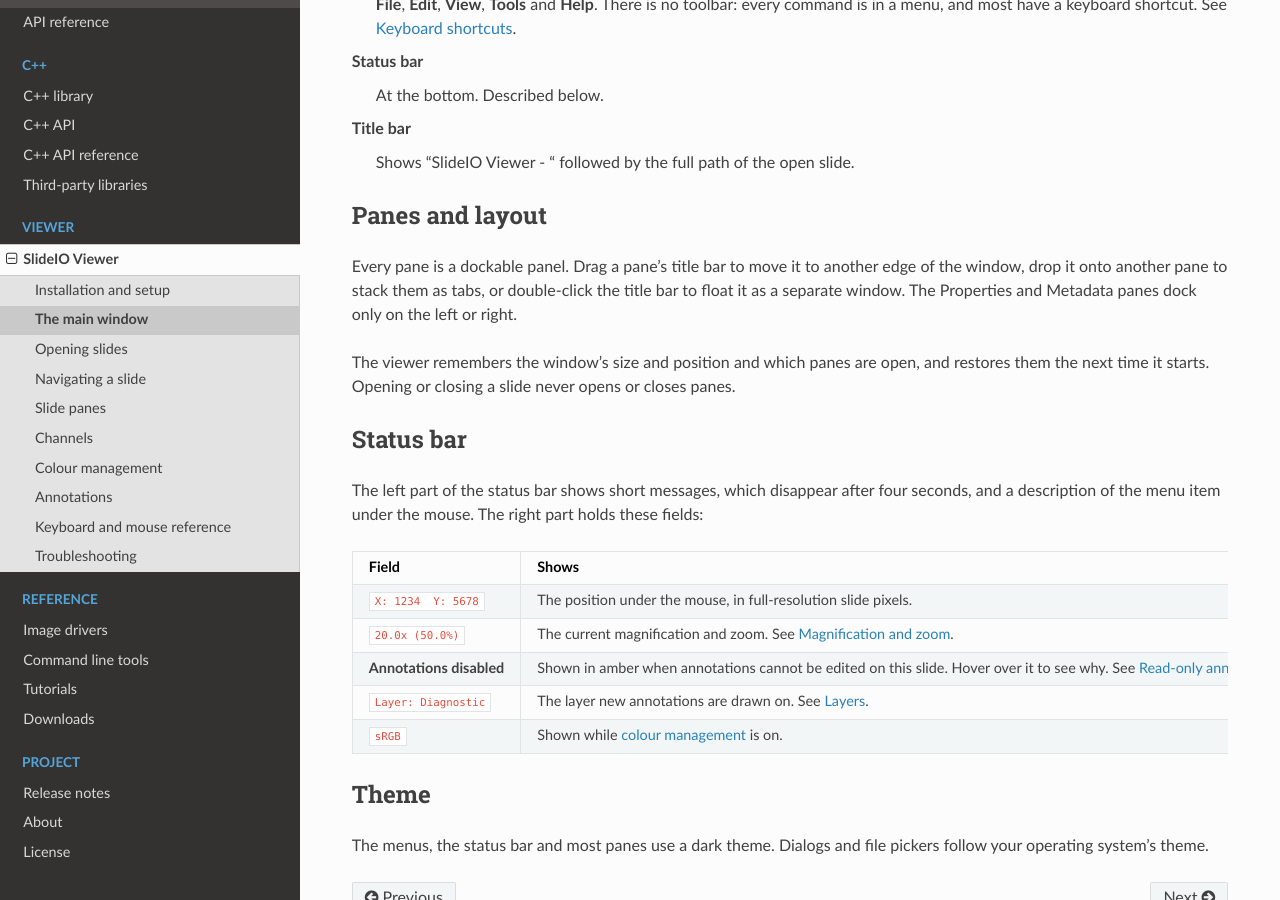
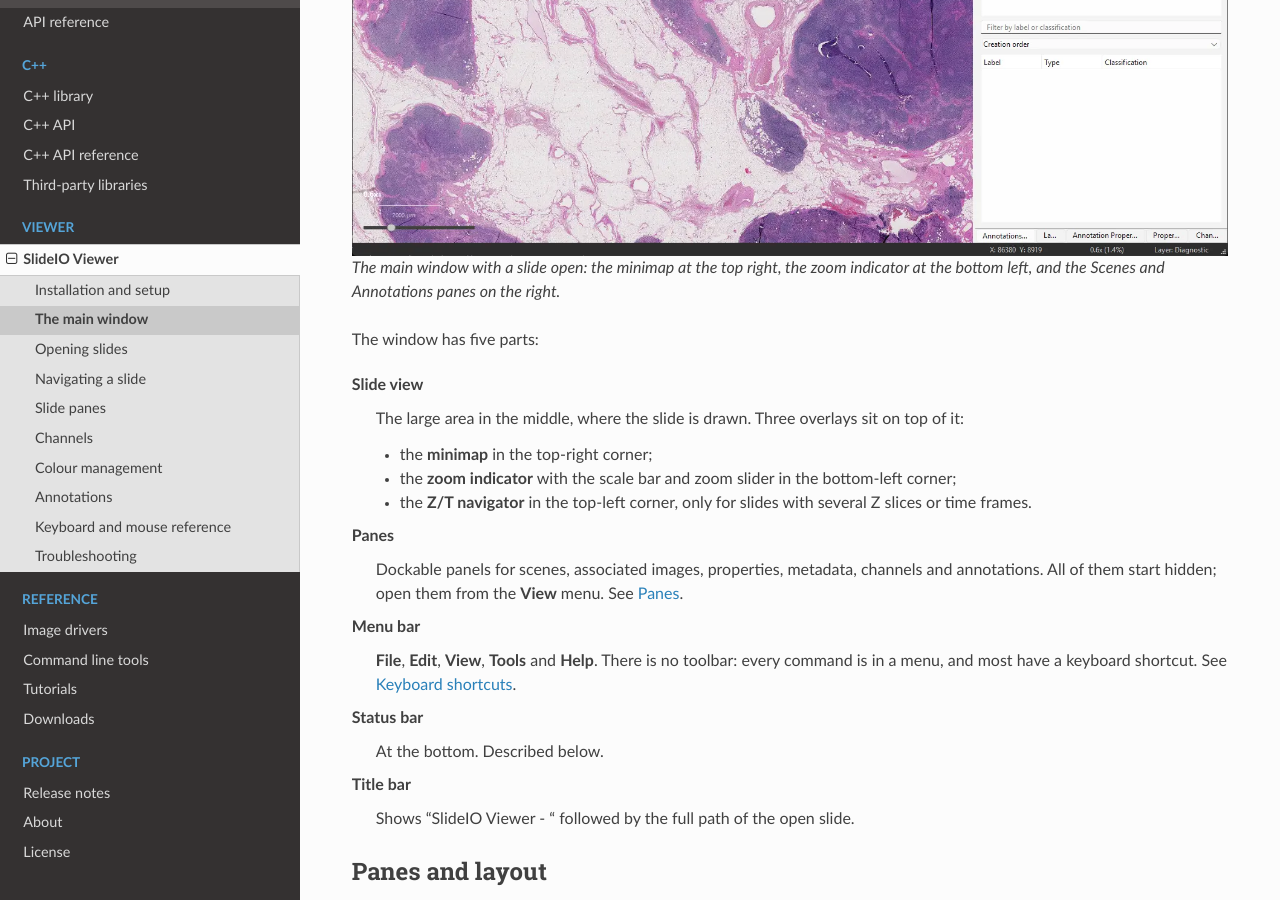
Before and after one commit to Booritas/slideio-doc, a Sphinx documentation site: the page built from docs/source/viewer/window.md, in a window 1280 px wide and 900 px high, scrolled down 488 px. Built offline with Sphinx 7.4.7 and the Read the Docs theme 3.1.0, drawn with Linux system fonts in a browser that asks for light colours.

Commit message:
Add the first SlideIO Viewer screenshots
Main window, Preferences, Scenes pane, Channels pane and Calibration
dialog, shown as captioned figures in place of their placeholders.

````diff
--- a/docs/source/viewer/window.md
+++ b/docs/source/viewer/window.md
@@ -1,7 +1,12 @@
 # The main window
 
-% SCREENSHOT: window-overview.png — the main window with a slide open, the
-% minimap, zoom indicator and a couple of panes visible, with callouts.
+```{figure} ../_static/window-overview.webp
+:alt: The main window
+
+The main window with a slide open: the minimap at the top right, the zoom
+indicator at the bottom left, and the Scenes and Annotations panes on the
+right.
+```
 
 The window has five parts:
 
````
Also changed, not shown: docs/source/viewer/annotations/measurements.md (+5 -1 lines), docs/source/viewer/channels.md (+5 -2 lines), docs/source/viewer/install.md (+5 -1 lines), docs/source/viewer/panes.md (+6 -1 lines), docs/source/_static/calibration-dialog.webp (added), docs/source/_static/channels-pane.webp (added), docs/source/_static/preferences.webp (added), docs/source/_static/scenes-pane.webp (added), docs/source/_static/window-overview.webp (added).
